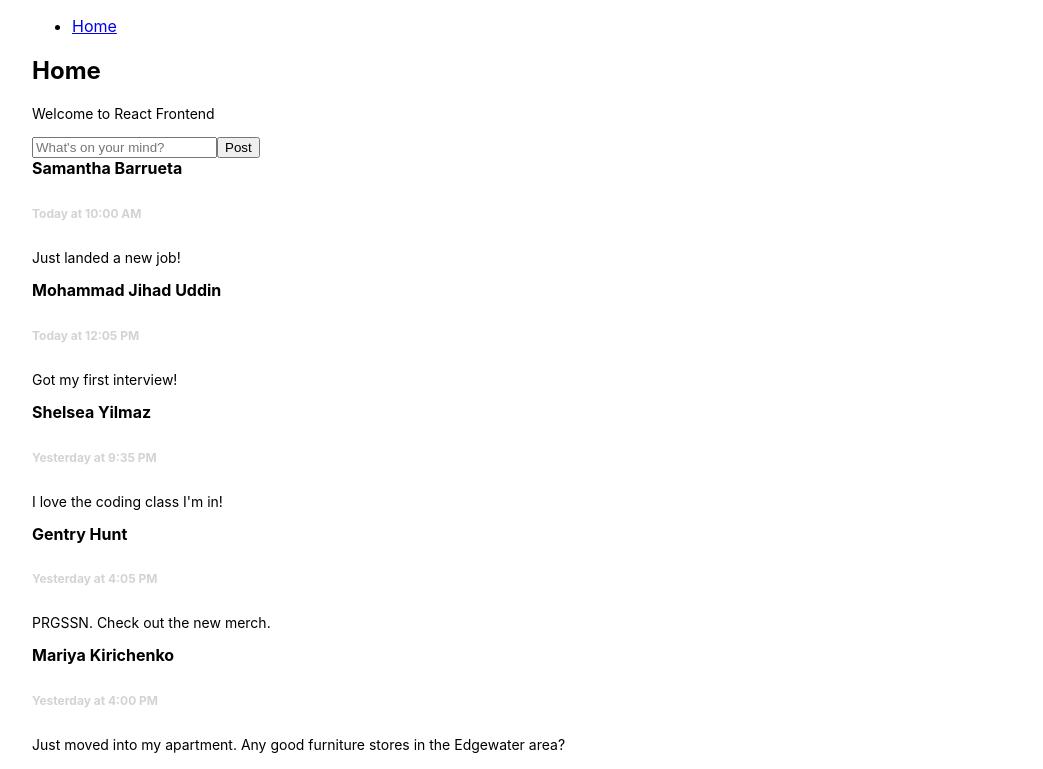
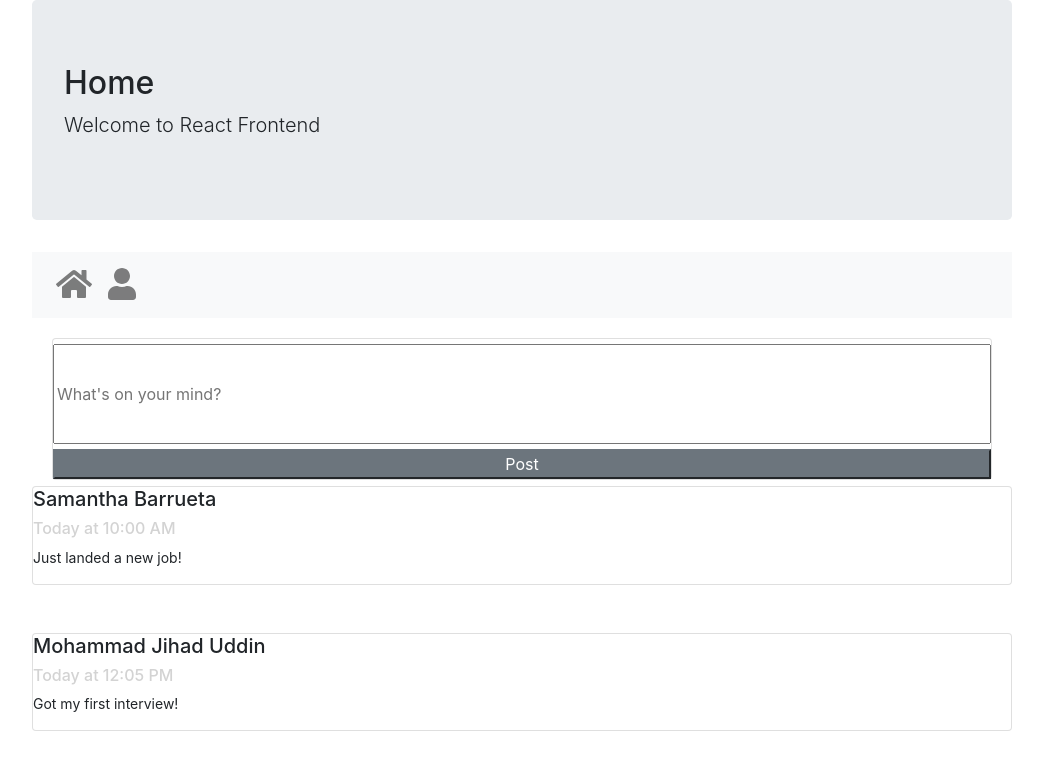
Before and after one commit to samanthabarrueta/Social-Media-FE, a React (Create React App) app in the folder react-front/: page / in a window 1280 px wide. Shown: the top 769 px of the page, without its empty margins (118-1161 px from the left). Built offline with nearby package versions, Linux system fonts and the light colour scheme.

Commit message:
styling changes

```diff
--- a/react-front/package.json
+++ b/react-front/package.json
@@ -3,6 +3,10 @@
   "version": "0.1.0",
   "private": true,
   "dependencies": {
+    "@fortawesome/fontawesome-free": "^5.14.0",
+    "@fortawesome/fontawesome-svg-core": "^1.2.30",
+    "@fortawesome/free-solid-svg-icons": "^5.14.0",
+    "@fortawesome/react-fontawesome": "^0.1.11",
     "@testing-library/jest-dom": "^4.2.4",
     "@testing-library/react": "^9.5.0",
     "@testing-library/user-event": "^7.2.1",
--- a/react-front/src/App.js
+++ b/react-front/src/App.js
@@ -1,6 +1,7 @@
 import React from 'react';
 import {BrowserRouter} from 'react-router-dom';
 import MainRouter from './MainRouter';
+import 'bootstrap/dist/css/bootstrap.min.css';
 
 const App = () => (
   <BrowserRouter>
--- a/react-front/src/MainRouter.js
+++ b/react-front/src/MainRouter.js
@@ -1,5 +1,5 @@
 import React, { Component } from 'react';
-import {Route, Switch, Link} from 'react-router-dom';
+import {Route, Switch} from 'react-router-dom';
 import Home from './core/Home';
 import UserProfile from './core/UserProfile';
 import Signup from './user/Signup';
@@ -9,15 +9,6 @@ class MainRouter extends Component {
     render() {
         return (
             <div>
-                <nav className="navbar navbar-expand-lg navbar-light bg-light">
-                <ul className="navbar-nav mr-auto">
-                <li>
-                <Link to={"/"} className="nav-link">
-                    Home
-                    </Link>
-                </li>
-                </ul>
-                </nav>
                 <Switch>
                     <Route exact path="/" component={Home} />
                     <Route exact path="/signup" component={Signup} />
--- /dev/null
+++ b/react-front/src/core/Nav.js
@@ -0,0 +1,28 @@
+import React, { Component } from 'react';
+import {Link} from 'react-router-dom';
+import { FontAwesomeIcon } from "@fortawesome/react-fontawesome";
+import { faHome, faUser } from "@fortawesome/free-solid-svg-icons";
+
+
+class NavBar extends Component {
+    render() {
+        return (
+            <nav className="navbar navbar-expand-lg navbar-light bg-light">
+                <ul className="navbar-nav mr-auto">
+                    <li>
+                        <Link to={"/"} className="nav-link">
+                            <FontAwesomeIcon icon={ faHome } size="2x" />
+                        </Link>
+                    </li>
+                    <li>
+                        <Link to={"/userprofile"} className="nav-link">
+                        <FontAwesomeIcon icon={ faUser } size="2x" />
+                        </Link>
+                    </li>
+                </ul>
+            </nav>
+        )
+    }
+}
+
+export default NavBar;
--- a/react-front/src/core/UserProfile.js
+++ b/react-front/src/core/UserProfile.js
@@ -1,8 +1,10 @@
 import React from 'react';
-import Profile from '../feed/Profile'
+import Profile from '../feed/Profile';
+import NavBar from './Nav';
 
 const UserProfile = () => (
     <div>
+        <NavBar />
         <Profile />
     </div>
 );
--- a/react-front/src/feed/AddPostForm.js
+++ b/react-front/src/feed/AddPostForm.js
@@ -12,12 +12,12 @@ export class AddPostForm extends Component {
 
     render() {
         return (
-            <form>
+            <form className="form">
                 <div className= "card">
                     <input
                         placeholder="What's on your mind?">
                     </input>
-                    <button>{"Post"}</button>
+                    <button className="btn-raised btn-secondary">{"Post"}</button>
                 </div>
             </form>
 
--- a/react-front/src/feed/Home.js
+++ b/react-front/src/feed/Home.js
@@ -1,11 +1,13 @@
 import React, { Component } from 'react';
 import HomePosts from './HomePosts';
-import AddPostForm from './AddPostForm'
+import AddPostForm from './AddPostForm';
+import Nav from '../core/Nav';
 
 export class HomeFeed extends Component {
     render() {
         return (
             <div>
+                <Nav />
                 <AddPostForm />
                 <HomePosts />
             </div>
--- a/react-front/src/index.css
+++ b/react-front/src/index.css
@@ -18,6 +18,7 @@ font-family: source-code-pro, Menlo, Monaco, Consolas, 'Courier New',
 
 .form {
 margin: 20px;
+height: 100px;
 }
 
 .form input {
@@ -25,6 +26,7 @@ display: block;
 margin-top: 5px;
 margin-bottom: 5px;
 width: 100%;
+height: 100px;
 }
 
 h5 {
--- a/react-front/src/user/Signin.js
+++ b/react-front/src/user/Signin.js
@@ -1,6 +1,5 @@
 import React, { Component } from 'react';
 import '../index.css';
-
 export class Signin extends Component {
     constructor() {
         super()
@@ -59,7 +58,7 @@ export class Signin extends Component {
                         <label className="text-muted">Password</label>
                         <input onChange={this.handleChange("password")} type="password" className="form-control" value={password}/>
                     </div>
-                    <button onClick={this.clickSubmit} className="btn-raised btn-primary">
+                    <button onClick={this.clickSubmit} className="btn-raised btn-secondary">
                         Submit
                     </button>
                 </form>
--- a/react-front/src/user/Signup.js
+++ b/react-front/src/user/Signup.js
@@ -64,7 +64,7 @@ export class Signup extends Component {
                         <label className="text-muted">Password</label>
                         <input onChange={this.handleChange("password")} type="password" className="form-control" value={password}/>
                     </div>
-                    <button onClick={this.clickSubmit} className="btn-raised btn-primary">
+                    <button onClick={this.clickSubmit} className="btn-raised btn-secondary">
                         Submit
                     </button>
                 </form>
```
Also changed, not shown: 1 other file (tests, documents, lock files or other folders).
